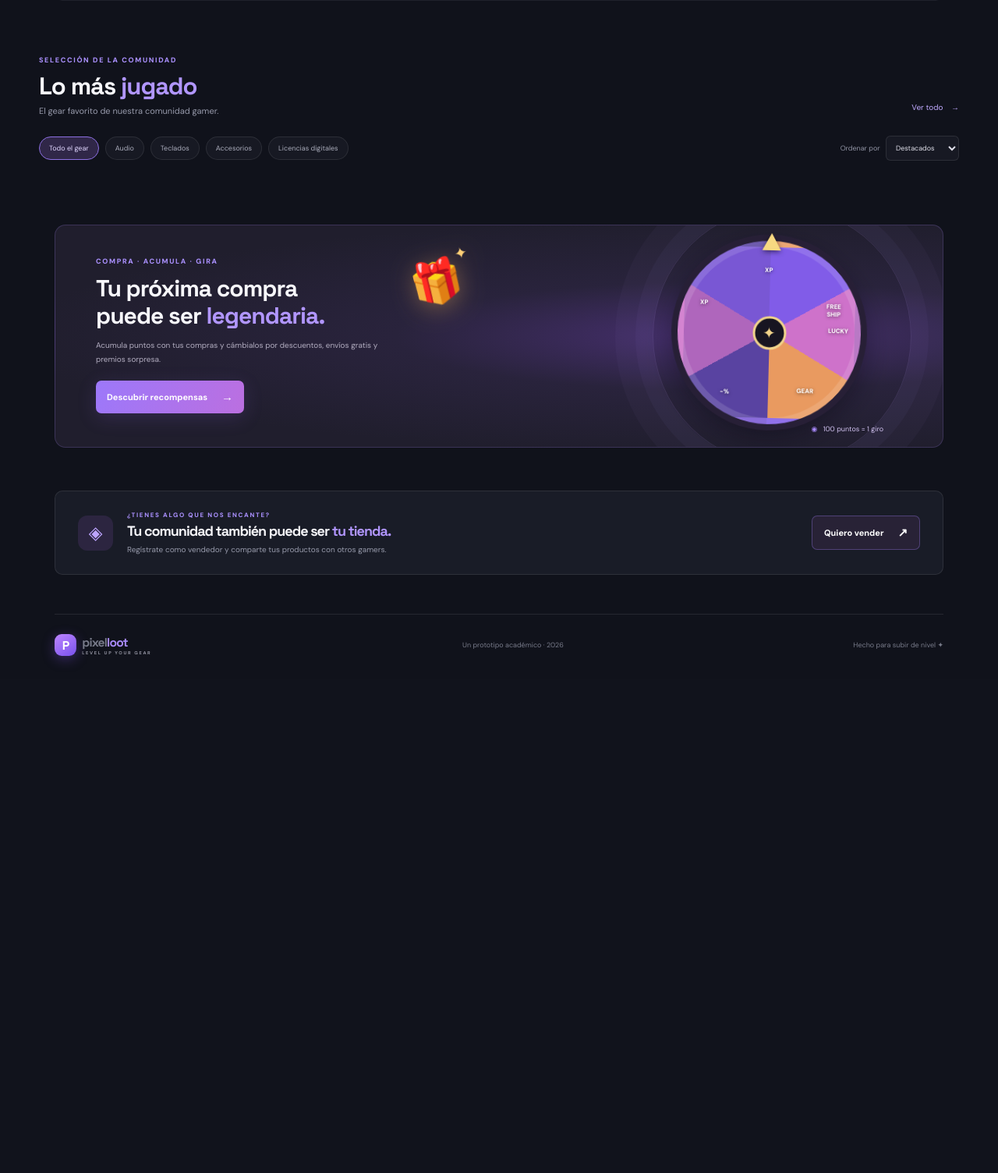
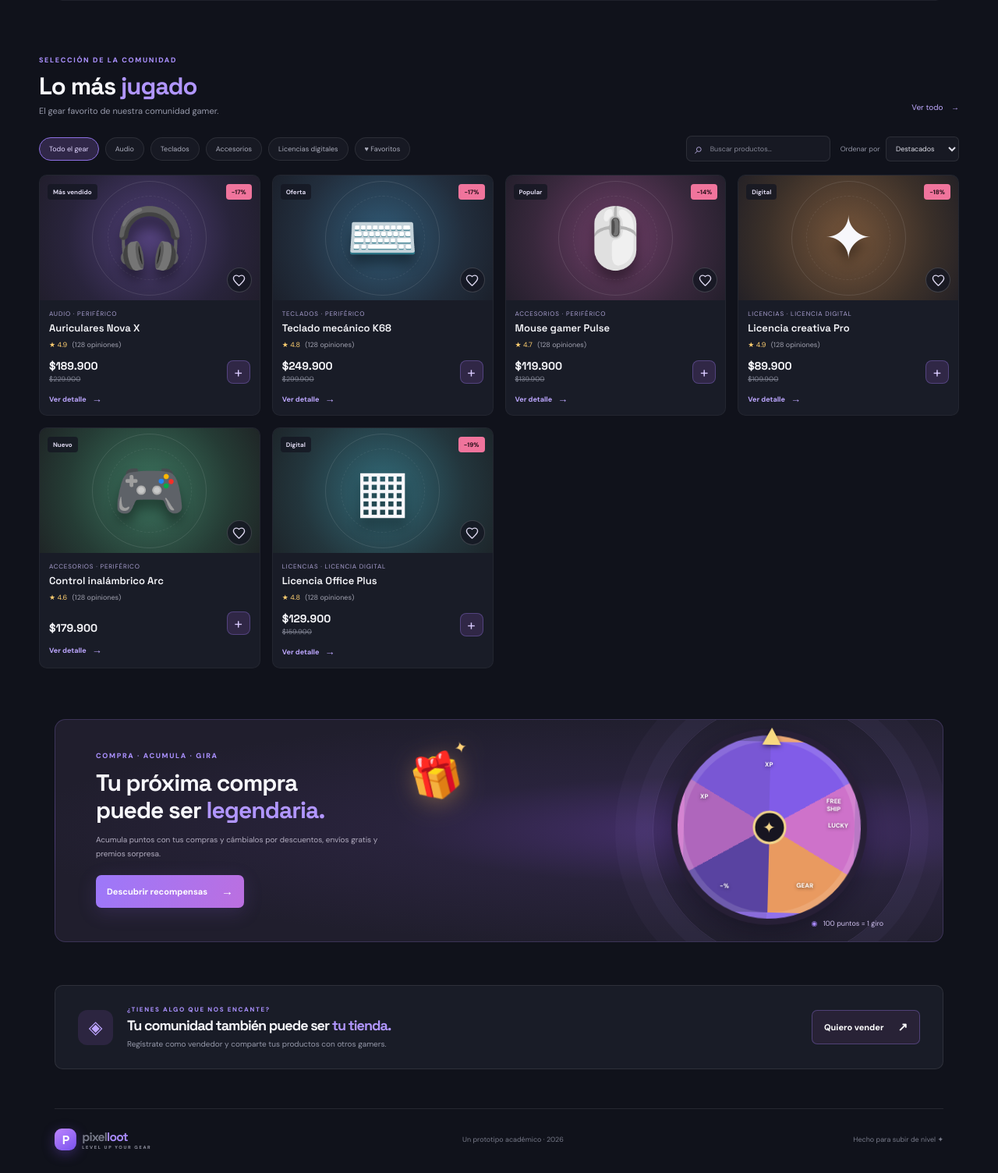
Before and after one commit to FabianR2006/Tienda_Online, a PHP site: page / in a window 1280 px wide. Shown: the part 651-2155 px from the top of the page at 78% size. Before the commit the page ends 1502 px from the top, so only its background shows below. Run offline with PHP 8.4, Linux system fonts and the light colour scheme.

Commit message:
Integra búsqueda, favoritos y vistos recientemente en el catálogo

```diff
--- a/index.php
+++ b/index.php
@@ -18,6 +18,7 @@ $products = [
     <meta name="theme-color" content="#10121b">
     <title>PixelLoot — Tienda gamer</title>
     <link rel="stylesheet" href="assets/styles.css">
+    <link rel="stylesheet" href="assets/favorites.css">
 </head>
 <body>
 <div class="announcement">🚀 Envío gratis en compras superiores a $250.000 <span>·</span> Gana puntos con cada compra</div>
@@ -35,9 +36,10 @@ $products = [
 </section>
 <section class="benefits" aria-label="Beneficios"><div><span class="benefit-icon">✦</span><p><b>Compra y gana</b><small>Acumula puntos en cada compra</small></p></div><div><span class="benefit-icon">⌁</span><p><b>Envíos a tu ritmo</b><small>Seguimiento de tus pedidos</small></p></div><div><span class="benefit-icon">▣</span><p><b>Licencias digitales</b><small>Recíbelas en tu correo</small></p></div><div><span class="benefit-icon">♧</span><p><b>Vende con nosotros</b><small>Tu tienda, tu comunidad</small></p></div></section>
 <section class="catalog-section" id="catalogo"><div class="section-heading"><div><div class="eyebrow">SELECCIÓN DE LA COMUNIDAD</div><h2 id="catalogTitle">Lo más <span>jugado</span></h2><p>El gear favorito de nuestra comunidad gamer.</p></div><a class="view-all" href="#catalogo" id="viewAll">Ver todo <span>→</span></a></div>
-    <div class="catalog-toolbar"><div class="filter-chips"><button class="filter-chip selected" data-filter="Todos">Todo el gear</button><button class="filter-chip" data-filter="Audio">Audio</button><button class="filter-chip" data-filter="Teclados">Teclados</button><button class="filter-chip" data-filter="Accesorios">Accesorios</button><button class="filter-chip" data-filter="Licencias">Licencias digitales</button></div><label class="sort-control">Ordenar por <select id="sortSelect"><option value="featured">Destacados</option><option value="price-low">Menor precio</option><option value="price-high">Mayor precio</option></select></label></div>
+    <div class="catalog-toolbar"><div class="filter-chips"><button class="filter-chip selected" data-filter="Todos">Todo el gear</button><button class="filter-chip" data-filter="Audio">Audio</button><button class="filter-chip" data-filter="Teclados">Teclados</button><button class="filter-chip" data-filter="Accesorios">Accesorios</button><button class="filter-chip" data-filter="Licencias">Licencias digitales</button></div><div class="catalog-tools"><label class="search-field"><span aria-hidden="true">⌕</span><input id="productSearch" type="search" placeholder="Buscar productos…" aria-label="Buscar por nombre o categoría"></label><label class="sort-control">Ordenar por <select id="sortSelect"><option value="featured">Destacados</option><option value="price-low">Menor precio</option><option value="price-high">Mayor precio</option></select></label></div></div>
     <div class="product-grid" id="productGrid"></div>
 </section>
+<section class="recent-section" id="recientes" aria-label="Vistos recientemente" hidden><div class="section-heading"><div><div class="eyebrow">TU HISTORIAL</div><h2>Vistos <span>recientemente</span></h2><p>Retoma donde lo dejaste.</p></div><button type="button" class="clear-recent" id="clearRecent">Limpiar historial <span>✕</span></button></div><div class="recent-list" id="recentList"></div></section>
 <section class="rewards-banner" id="recompensas"><div class="reward-emblem">🎁<span>✦</span></div><div class="reward-copy"><div class="eyebrow">COMPRA · ACUMULA · GIRA</div><h2>Tu próxima compra<br>puede ser <span>legendaria.</span></h2><p>Acumula puntos con tus compras y cámbialos por descuentos, envíos gratis y premios sorpresa.</p><a href="#catalogo" class="primary-button">Descubrir recompensas <span>→</span></a></div><div class="reward-wheel" aria-hidden="true"><div class="wheel-center">✦</div><span>XP</span><span>FREE<br>SHIP</span><span>GEAR</span><span>−%</span><span>XP</span><span>LUCKY</span></div><div class="reward-note"><span>◉</span> 100 puntos = 1 giro</div></section>
 <section class="seller-cta"><div class="seller-icon">◈</div><div><div class="eyebrow">¿TIENES ALGO QUE NOS ENCANTE?</div><h2>Tu comunidad también puede ser <span>tu tienda.</span></h2><p>Regístrate como vendedor y comparte tus productos con otros gamers.</p></div><a class="secondary-button" href="#vendedor" id="sellerLink">Quiero vender <span>↗</span></a></section>
 </main>
@@ -46,5 +48,5 @@ $products = [
 <div class="overlay" id="overlay"></div><aside class="cart-drawer" id="cartDrawer" aria-label="Carrito de compras"><div class="drawer-header"><div><div class="eyebrow">TU SELECCIÓN</div><h2>Carrito <span id="drawerCount">(0)</span></h2></div><button class="close-button" id="closeCart" aria-label="Cerrar carrito">×</button></div><div class="cart-items" id="cartItems"></div><div class="cart-footer"><div class="points-preview"><span>✦</span><div><b>¡También ganas puntos!</b><small>Se acreditan cuando recibas tu pedido.</small></div></div><div class="total-row"><span>Subtotal</span><strong id="cartTotal">$0</strong></div><button class="primary-button checkout-button" id="checkoutButton">Continuar compra <span>→</span></button><small class="demo-note">Prototipo: pago de demostración, sin cobros reales.</small></div></aside>
 <div class="modal" id="demoModal" role="dialog" aria-modal="true" aria-labelledby="modalTitle"><button class="close-button modal-close" id="closeModal" aria-label="Cerrar">×</button><div class="modal-icon">✦</div><div class="eyebrow">PROTOTIPO INTERACTIVO</div><h2 id="modalTitle">Esta función viene en el siguiente Sprint</h2><p>Esta pantalla es una guía visual. El equipo puede conectar aquí el flujo real de registro, pagos simulados y recompensas.</p><button class="primary-button" id="modalOk">Entendido <span>✓</span></button></div>
 <div class="product-modal" id="productModal" role="dialog" aria-modal="true" aria-labelledby="detailName"><button class="close-button product-modal-close" id="closeProduct" aria-label="Cerrar detalle">×</button><div class="detail-visual" id="detailVisual"><span id="detailIcon"></span><span class="product-tag" id="detailTag"></span></div><div class="detail-content"><div class="eyebrow" id="detailCategory"></div><h2 id="detailName"></h2><div class="product-rating">★ <span id="detailRating"></span> <span>Calificación de demostración</span></div><p class="detail-description" id="detailDescription"></p><div class="detail-availability"><span class="live-dot"></span><span id="detailAvailability"></span></div><div class="detail-price" id="detailPrice"></div><button class="primary-button detail-add" id="detailAdd">Agregar al carrito <span>＋</span></button></div></div>
-<script>window.PRODUCTS = <?= json_encode($products, JSON_UNESCAPED_UNICODE | JSON_UNESCAPED_SLASHES) ?>;</script><script src="assets/app.js"></script>
+<script>window.PRODUCTS = <?= json_encode($products, JSON_UNESCAPED_UNICODE | JSON_UNESCAPED_SLASHES) ?>;</script><script src="assets/app.js"></script><script src="assets/favorites.js"></script>
 </body></html>
```
